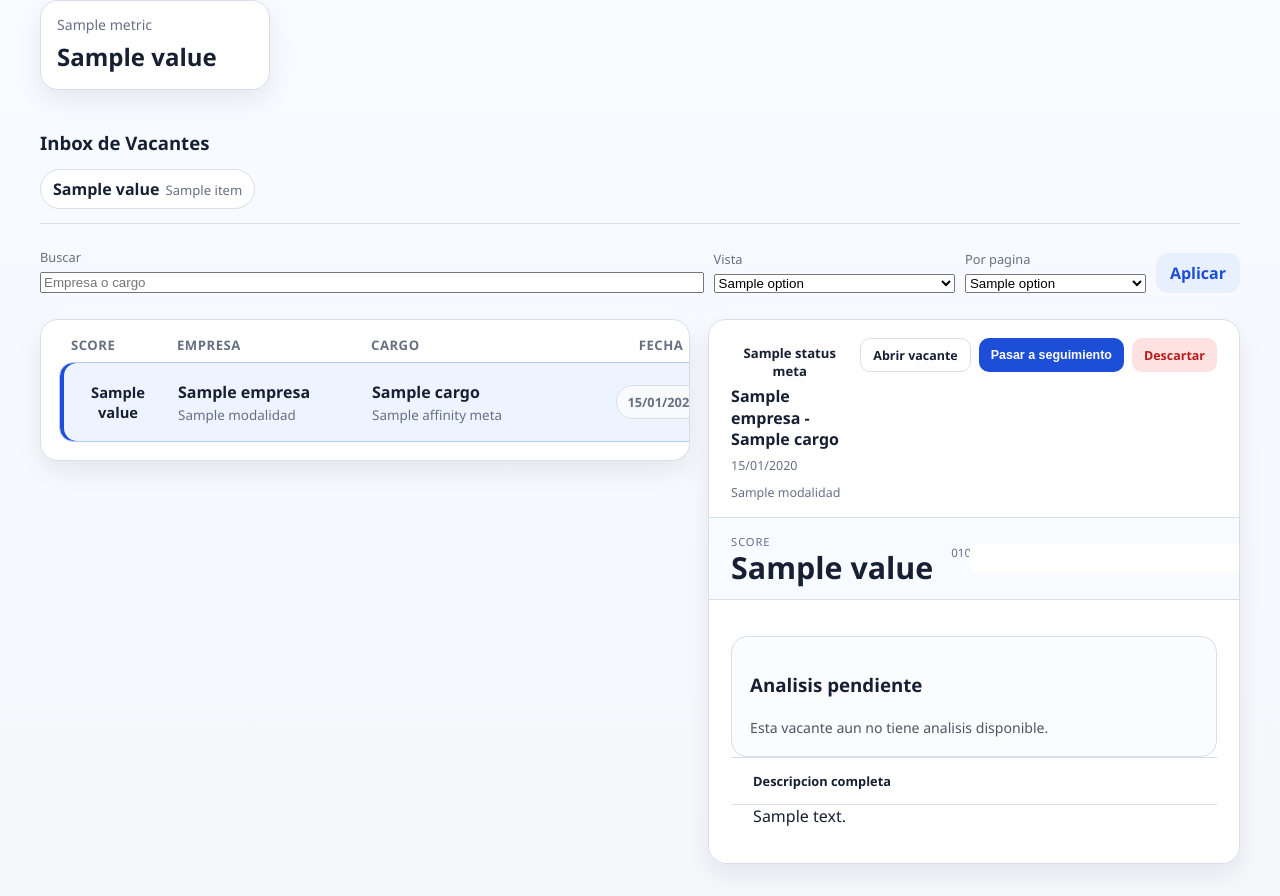
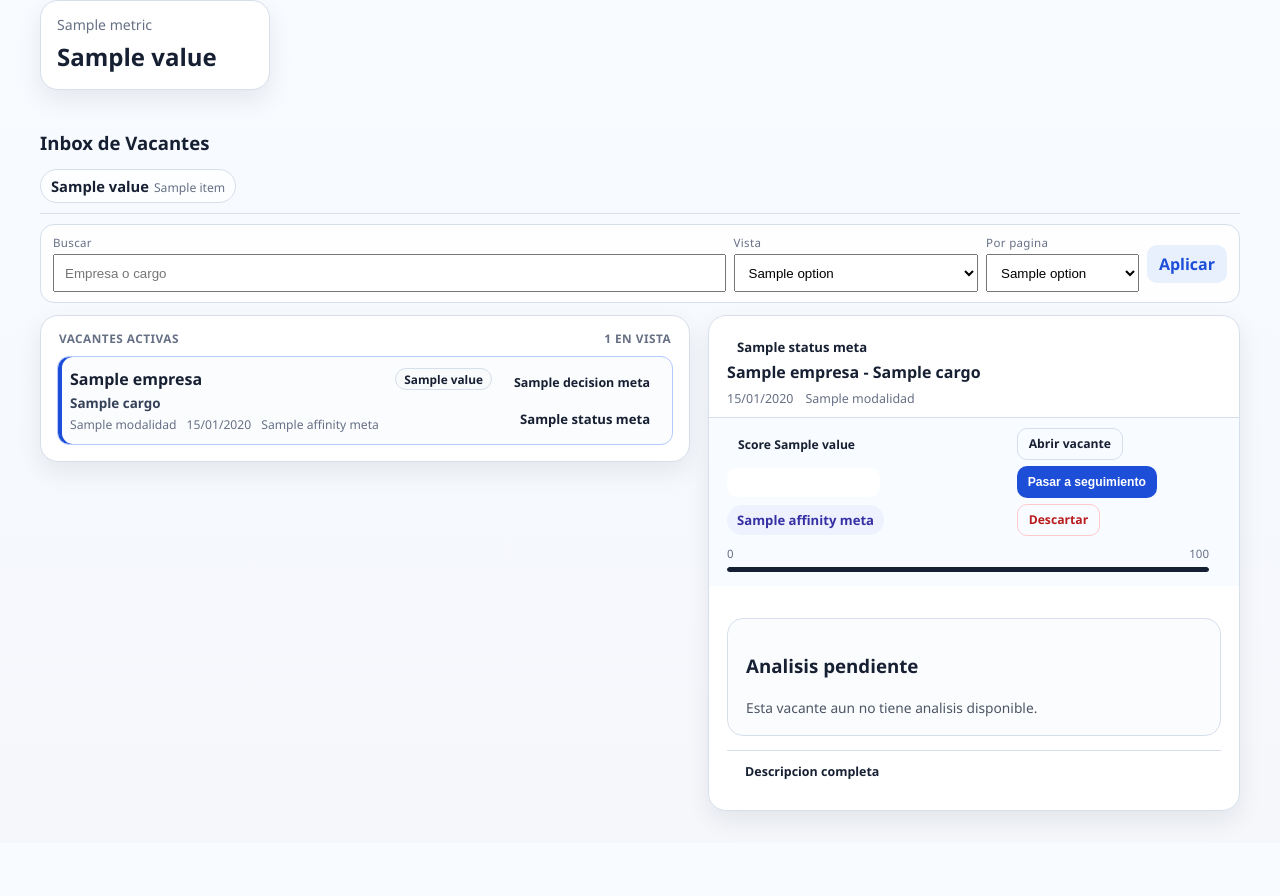
Before and after one commit to JoseMelNet/JobDeck, a FastAPI app: template app/interfaces/web/templates/vacancies/index.html in a window 1280 px wide. Shown: the part 83-979 px from the top of the page. After the commit the page ends 906 px from the top, so only its background shows below. Run offline with FastAPI, Linux system fonts and the light colour scheme; the template is opened without the code that fills it: most values are stand-ins (such as "Sample title", 1, 10 or a date in 2020).

Commit message:
Refine Opportunity Workspace inbox UI

```diff
--- a/app/interfaces/web/static/css/app.css
+++ b/app/interfaces/web/static/css/app.css
@@ -806,8 +806,63 @@
 /* Layer 7: Vacancies feature */
 .workspace-toolbar {
     display: grid;
-    gap: 14px;
-    margin-bottom: 14px;
+    gap: 10px;
+    margin-bottom: 12px;
+}
+
+.workspace-toolbar .context-strip {
+    gap: 8px;
+    padding: 0 0 10px;
+    margin-bottom: 0;
+}
+
+.workspace-toolbar .context-item {
+    gap: 5px;
+    padding: 6px 10px;
+    background: rgba(255, 255, 255, 0.82);
+}
+
+.workspace-toolbar .context-value {
+    font-size: 0.92rem;
+}
+
+.workspace-toolbar .context-label {
+    font-size: 0.76rem;
+}
+
+.workspace-toolbar .filter-panel {
+    margin-bottom: 0;
+}
+
+.workspace-toolbar .filter-form-compact {
+    grid-template-columns: minmax(0, 2.2fr) minmax(150px, 0.8fr) minmax(102px, 0.5fr) auto;
+    gap: 8px;
+    align-items: center;
+    padding: 10px 12px;
+    border: 1px solid var(--border);
+    border-radius: 14px;
+    background: rgba(255, 255, 255, 0.85);
+}
+
+.workspace-toolbar .filter-form label {
+    gap: 4px;
+}
+
+.workspace-toolbar .filter-form label span {
+    font-size: 0.72rem;
+    letter-spacing: 0.03em;
+}
+
+.workspace-toolbar .filter-form input,
+.workspace-toolbar .filter-form select {
+    min-height: 38px;
+    padding: 8px 10px;
+}
+
+.workspace-toolbar .filter-submit {
+    min-height: 38px;
+    padding: 0 12px;
+    border-radius: 10px;
 }
 
 .inbox-workspace {
@@ -828,11 +883,109 @@
 }
 
 .inbox-list-panel {
-    padding: 16px 18px 18px;
+    padding: 14px 16px 16px;
 }
 
 .opportunity-card {
     position: relative;
+}
+
+.opportunity-list {
+    gap: 6px;
+}
+
+.list-section-label {
+    display: flex;
+    justify-content: space-between;
+    align-items: center;
+    gap: 12px;
+    padding: 0 2px 4px;
+    color: var(--muted);
+    font-size: 0.74rem;
+    font-weight: 700;
+    letter-spacing: 0.04em;
+    text-transform: uppercase;
+}
+
+.opportunity-list .table-row-shell {
+    border-radius: 12px;
+    background: rgba(251, 252, 254, 0.92);
+}
+
+.opportunity-row {
+    display: grid;
+    grid-template-columns: minmax(0, 1fr) auto;
+    gap: 12px;
+    align-items: center;
+    padding: 10px 12px;
+}
+
+.opportunity-main {
+    display: grid;
+    gap: 4px;
+    min-width: 0;
+}
+
+.opportunity-topline {
+    display: flex;
+    align-items: center;
+    justify-content: space-between;
+    gap: 10px;
+    min-width: 0;
+}
+
+.opportunity-role-line {
+    min-width: 0;
+}
+
+.opportunity-role {
+    font-size: 0.84rem;
+    font-weight: 600;
+    line-height: 1.35;
+    color: #354158;
+    white-space: nowrap;
+    overflow: hidden;
+    text-overflow: ellipsis;
+}
+
+.opportunity-meta-line {
+    display: flex;
+    align-items: center;
+    flex-wrap: wrap;
+    gap: 4px 10px;
+    min-width: 0;
+}
+
+.opportunity-meta-line .secondary-cell {
+    margin-top: 0;
+    font-size: 0.76rem;
+}
+
+.opportunity-score {
+    display: inline-flex;
+    align-items: center;
+    justify-content: center;
+    min-width: 32px;
+    min-height: 22px;
+    padding: 0 8px;
+    border-radius: 999px;
+    background: #f8fafc;
+    border: 1px solid var(--border);
+    font-size: 0.74rem;
+    font-weight: 700;
+    flex-shrink: 0;
+}
+
+.opportunity-signals {
+    display: grid;
+    justify-items: end;
+    gap: 6px;
+    min-width: 0;
+}
+
+.opportunity-decision {
+    font-size: 0.78rem;
+    padding: 6px 9px;
 }
 
 .inline-detail-row {
@@ -875,11 +1028,7 @@
 }
 
 .vacancy-card-header {
-    display: flex;
-    justify-content: space-between;
-    align-items: start;
-    gap: 12px;
-    padding: 18px 22px 16px;
+    padding: 16px 18px 10px;
 }
 
 .vacancy-card-copy {
@@ -920,64 +1069,96 @@
     display: flex;
     flex-wrap: wrap;
     align-items: center;
-    gap: 10px 14px;
+    gap: 8px 12px;
     font-size: 0.78rem;
     color: var(--muted);
 }
 
 .vacancy-card-actions {
     display: flex;
+    gap: 6px;
+    align-items: center;
+    flex-wrap: wrap;
+}
+
+.vacancy-card-actions form {
+    margin: 0;
+}
+
+.vacancy-action-button {
+    min-height: 32px;
+    padding: 0 11px;
+    border-radius: 10px;
+    font-size: 0.76rem;
+    box-shadow: none;
+}
+
+.vacancy-card-actions .secondary-link {
+    background: transparent;
+}
+
+.vacancy-card-actions .danger-action {
+    background: transparent;
+    border: 1px solid #fecaca;
+    color: #b91c1c;
+}
+
+.vacancy-card-actions .danger-action:hover {
+    background: #fff5f5;
+}
+
+.vacancy-score-strip {
+    display: flex;
+    align-items: center;
+    justify-content: space-between;
+    gap: 12px;
+    padding: 10px 18px;
+    background: #f8fbff;
+    border-top: 1px solid var(--border);
+}
+
+.vacancy-score-snapshot {
+    display: flex;
+    align-items: center;
+    flex-wrap: wrap;
     gap: 8px;
-    align-items: center;
-    flex-shrink: 0;
+    min-width: 0;
+}
+
+.opportunity-score-pill {
+    min-width: auto;
+    padding: 6px 10px;
+    font-size: 0.76rem;
+}
+
+.vacancy-score-inline {
+    display: grid;
+    grid-template-columns: minmax(0, 1fr) auto;
+    gap: 12px;
+    align-items: center;
+    padding: 0 18px 14px;
+    background: #f8fbff;
+}
+
+.vacancy-inline-facts {
+    display: flex;
     flex-wrap: wrap;
     justify-content: flex-end;
-}
-
-.vacancy-card-actions form {
-    margin: 0;
-}
-
-.vacancy-action-button {
-    min-height: 34px;
-    padding: 0 12px;
-    border-radius: 10px;
-    font-size: 0.78rem;
-    box-shadow: none;
-}
-
-.vacancy-close-button {
+    gap: 6px;
+    min-width: 0;
+}
+
+.vacancy-inline-facts span {
     display: inline-flex;
     align-items: center;
-    justify-content: center;
-    width: 32px;
-    height: 32px;
-    border-radius: 10px;
-    border: 1px solid var(--border);
-    color: var(--muted);
-    text-decoration: none;
-    background: transparent;
-    font-size: 1rem;
-    line-height: 1;
-}
-
-.vacancy-close-button:hover {
-    background: #fee2e2;
-    border-color: #fecaca;
-    color: #b91c1c;
-}
-
-.vacancy-card-divider {
-    height: 1px;
-    background: var(--border);
-}
-
-.vacancy-score-strip {
-    display: flex;
-    align-items: center;
-    gap: 18px;
-    padding: 16px 22px;
-    background: #f8fbff;
+    min-height: 24px;
+    padding: 0 9px;
+    border-radius: 999px;
+    background: #fff;
+    border: 1px solid var(--border);
+    color: var(--muted);
+    font-size: 0.72rem;
+    font-weight: 700;
 }
 
 .vacancy-score-value {
@@ -1036,7 +1217,7 @@
 }
 
 .vacancy-score-gauge {
-    height: 6px;
+    height: 5px;
     background: #dbe3f0;
     border-radius: 999px;
     overflow: hidden;
@@ -1054,7 +1235,7 @@
     justify-content: center;
     padding: 6px 10px;
     border-radius: 10px;
-    font-size: 0.78rem;
+    font-size: 0.76rem;
     font-weight: 700;
     background: currentColor;
     color: #fff;
@@ -1082,14 +1263,16 @@
 }
 
 .vacancy-card-body {
-    padding: 18px 22px;
+    display: grid;
+    gap: 12px;
+    padding: 14px 18px 18px;
 }
 
 .vacancy-skills {
     display: flex;
     gap: 6px;
     flex-wrap: wrap;
-    margin-bottom: 12px;
+    margin-bottom: 0;
 }
 
 .vacancy-skill {
@@ -1107,35 +1290,73 @@
 
 .vacancy-analysis-text {
     margin: 0;
-    font-size: 0.88rem;
-    line-height: 1.7;
+    font-size: 0.86rem;
+    line-height: 1.6;
     color: #4b5563;
 }
 
-.analysis-meta-grid {
+.analysis-detail-grid {
+    display: grid;
     grid-template-columns: repeat(2, minmax(0, 1fr));
-}
-
-.analysis-detail-grid {
+    gap: 14px;
+}
+
+.analysis-priority-grid {
     display: grid;
     grid-template-columns: repeat(2, minmax(0, 1fr));
-    gap: 12px;
+    gap: 10px;
+}
+
+.analysis-note {
+    padding: 12px 14px;
+    border-radius: 12px;
+    background: #fbfcfe;
+    border: 1px solid var(--border);
+}
+
+.analysis-note-positive {
+    border-left: 3px solid #86efac;
+}
+
+.analysis-note-caution {
+    border-left: 3px solid #fca5a5;
+}
+
+.analysis-summary-compact {
+    margin-top: 0;
+    padding: 0;
+    border: 0;
+    background: transparent;
+}
+
+.analysis-summary-compact h3 {
+    margin: 0 0 6px;
+    font-size: 0.78rem;
+    text-transform: uppercase;
+    letter-spacing: 0.05em;
+    color: var(--muted);
+}
+
+.analysis-block {
+    padding-top: 10px;
+    border-top: 1px solid var(--border);
 }
 
 .detail-list {
-    margin: 10px 0 0;
+    margin: 8px 0 0;
     padding-left: 18px;
     display: grid;
-    gap: 8px;
+    gap: 6px;
     color: #4b5563;
+    font-size: 0.83rem;
 }
 
 .detail-list li {
-    line-height: 1.55;
+    line-height: 1.45;
 }
 
 .vacancy-description {
-    margin-top: 0;
+    margin-top: 2px;
     border: 0;
     border-top: 1px solid var(--border);
     border-radius: 0;
@@ -1143,13 +1364,13 @@
 }
 
 .vacancy-description > summary {
-    padding: 14px 22px;
+    padding: 12px 18px;
     background: transparent;
-    font-size: 0.8rem;
+    font-size: 0.78rem;
 }
 
 .vacancy-description > .vacancy-description-body {
-    padding: 0 22px 18px;
+    padding: 0 18px 16px;
 }
 
 .vacancy-description > .vacancy-description-body p {
--- a/app/interfaces/web/templates/vacancies/_detail.html
+++ b/app/interfaces/web/templates/vacancies/_detail.html
@@ -23,6 +23,21 @@
                     {% endif %}
                 </div>
             </div>
+        </div>
+
+        <div class="vacancy-score-strip">
+            <div class="vacancy-score-snapshot">
+                <span class="analysis-pill opportunity-score-pill tone-{{ selected_vacancy.score_meta.tone }}">
+                    Score {{ selected_vacancy.score_meta.value if selected_vacancy.score_meta.value is not none else "-" }}
+                </span>
+                <span class="vacancy-verdict tone-{{ selected_vacancy.decision_meta.tone }}">
+                    {{ selected_vacancy.decision_meta.label }}
+                </span>
+                <span class="soft-badge">{{ selected_vacancy.affinity_meta.label }}</span>
+                {% if analysis and analysis.encaje_estrategico %}
+                    <span class="soft-badge">{{ analysis.encaje_estrategico }}</span>
+                {% endif %}
+            </div>
             <div class="vacancy-card-actions">
                 {% if selected_vacancy.link %}
                     <a href="{{ selected_vacancy.link }}" target="_blank" rel="noreferrer" class="secondary-link vacancy-action-button">Abrir vacante</a>
@@ -44,15 +59,7 @@
             </div>
         </div>
 
-        <div class="vacancy-card-divider"></div>
-
-        <div class="vacancy-score-strip">
-            <div class="vacancy-score-value">
-                <div class="vacancy-score-label">Score</div>
-                <div class="vacancy-score-number tone-{{ selected_vacancy.score_meta.tone }}">
-                    {{ selected_vacancy.score_meta.value if selected_vacancy.score_meta.value is not none else "-" }}
-                </div>
-            </div>
+        <div class="vacancy-score-inline">
             <div class="vacancy-score-gauge-block">
                 <div class="vacancy-score-scale">
                     <span>0</span>
@@ -65,61 +72,25 @@
                     ></div>
                 </div>
             </div>
-            <div class="vacancy-verdict tone-{{ selected_vacancy.decision_meta.tone }}">
-                {{ selected_vacancy.decision_meta.label }} · {{ selected_vacancy.affinity_meta.label }}
-            </div>
+            {% if analysis and (analysis.seniority_inferido or analysis.aspiracion_salarial_sugerida) %}
+                <div class="vacancy-inline-facts">
+                    {% if analysis.seniority_inferido %}
+                        <span>{{ analysis.seniority_inferido }}</span>
+                    {% endif %}
+                    {% if analysis.aspiracion_salarial_sugerida %}
+                        <span>{{ analysis.aspiracion_salarial_sugerida }}</span>
+                    {% endif %}
+                </div>
+            {% endif %}
         </div>
 
-        <div class="vacancy-card-divider"></div>
-
         <div class="vacancy-card-body">
-            {% if analysis and analysis.resumen_analisis %}
-                <section class="analysis-summary">
-                    <h3>Resumen ejecutivo</h3>
-                    <p class="vacancy-analysis-text">{{ analysis.resumen_analisis }}</p>
-                </section>
-            {% elif analysis and analysis.justificacion_decision %}
-                <section class="analysis-summary">
-                    <h3>Resumen ejecutivo</h3>
-                    <p class="vacancy-analysis-text">{{ analysis.justificacion_decision }}</p>
-                </section>
-            {% endif %}
-
-            {% if analysis and analysis.skills_match %}
-                <div class="vacancy-skills">
-                    {% for skill in analysis.skills_match[:8] %}
-                        <span class="vacancy-skill">{{ skill }}</span>
-                    {% endfor %}
-                </div>
-            {% endif %}
-
             {% if analysis %}
-                <div class="detail-grid analysis-meta-grid">
-                    {% if analysis.encaje_estrategico %}
-                        <article class="detail-card">
-                            <div class="detail-label">Encaje estrategico</div>
-                            <div class="detail-value">{{ analysis.encaje_estrategico }}</div>
-                        </article>
-                    {% endif %}
-                    {% if analysis.seniority_inferido %}
-                        <article class="detail-card">
-                            <div class="detail-label">Seniority</div>
-                            <div class="detail-value">{{ analysis.seniority_inferido }}</div>
-                        </article>
-                    {% endif %}
-                    {% if analysis.aspiracion_salarial_sugerida %}
-                        <article class="detail-card">
-                            <div class="detail-label">Aspiracion sugerida</div>
-                            <div class="detail-value">{{ analysis.aspiracion_salarial_sugerida }}</div>
-                        </article>
-                    {% endif %}
-                </div>
-
-                {% if analysis.fortalezas_principales or analysis.riesgos_principales or analysis.skills_gap or analysis.ajustes_cv_recomendados %}
-                    <div class="analysis-detail-grid">
+                {% if analysis.fortalezas_principales or analysis.riesgos_principales %}
+                    <section class="analysis-priority-grid">
                         {% if analysis.fortalezas_principales %}
-                            <article class="detail-card">
-                                <div class="detail-label">Fortalezas principales</div>
+                            <article class="analysis-note analysis-note-positive">
+                                <div class="detail-label">Por que si</div>
                                 <ul class="detail-list">
                                     {% for item in analysis.fortalezas_principales[:4] %}
                                         <li>{{ item }}</li>
--- a/app/interfaces/web/templates/vacancies/_list.html
+++ b/app/interfaces/web/templates/vacancies/_list.html
@@ -1,12 +1,8 @@
 {% if vacancies %}
-    <div class="simple-table">
-        <div class="table-head">
-            <div>Score</div>
-            <div>Empresa</div>
-            <div>Cargo</div>
-            <div>Fecha</div>
-            <div>Decisión</div>
-            <div>Estado</div>
+    <div class="simple-table opportunity-list">
+        <div class="list-section-label">
+            <span>Vacantes activas</span>
+            <span>{{ pagination.total_items }} en vista</span>
         </div>
         {% for item in vacancies %}
             <div
@@ -14,41 +10,43 @@
                 {% if selected_vacancy and selected_vacancy.id == item.id %}data-selected-row="true"{% endif %}
             >
                 <a
-                    class="table-row row-link"
+                    class="row-link opportunity-row"
                     href="/app/vacancies?selected={{ item.id }}&q={{ query }}&view={{ current_view }}&page={{ pagination.page }}&page_size={{ pagination.page_size }}"
                     hx-get="/app/vacancies?selected={{ item.id }}&q={{ query }}&view={{ current_view }}&page={{ pagination.page }}&page_size={{ pagination.page_size }}"
                     hx-target="#vacancies-shell"
                     hx-swap="outerHTML"
                     hx-push-url="true"
                 >
-                    <div class="score-cell">
+                    <div class="opportunity-main">
+                        <div class="opportunity-topline">
+                            <div class="primary-cell truncate-cell" title="{{ item.empresa }}">{{ item.empresa }}</div>
+                            <span class="opportunity-score tone-{{ item.score_meta.tone }}">
                                 {% if item.score_meta.value is not none %}
-                            <span class="analysis-pill analysis-pill-score tone-{{ item.score_meta.tone }}">{{ item.score_meta.value }}</span>
+                                    {{ item.score_meta.value }}
                                 {% else %}
-                            <span class="analysis-pill tone-gray">-</span>
+                                    -
                                 {% endif %}
+                            </span>
                         </div>
-                    <div class="company-cell">
-                        <div class="primary-cell truncate-cell" title="{{ item.empresa }}">{{ item.empresa }}</div>
-                        <div class="secondary-cell truncate-cell" title="{{ item.modalidad }}">{{ item.modalidad }}</div>
+                        <div class="opportunity-role-line">
+                            <div class="opportunity-role" title="{{ item.cargo }}">{{ item.cargo }}</div>
                         </div>
-                    <div class="role-cell">
-                        <div class="primary-cell truncate-cell" title="{{ item.cargo }}">{{ item.cargo }}</div>
-                        <div class="secondary-cell truncate-cell" title="{{ item.affinity_meta.label if item.score_meta.value is not none else 'Pendiente de analisis' }}">
+                        <div class="opportunity-meta-line">
+                            <span class="secondary-cell truncate-cell" title="{{ item.modalidad }}">{{ item.modalidad }}</span>
+                            <span class="secondary-cell">{{ item.fecha_registro.strftime("%d/%m/%Y") if item.fecha_registro else "-" }}</span>
+                            <span class="secondary-cell" title="{{ item.affinity_meta.label if item.score_meta.value is not none else 'Pendiente de analisis' }}">
                                 {% if item.score_meta.value is not none %}
                                     {{ item.affinity_meta.label }}
                                 {% else %}
                                     Pendiente de analisis
                                 {% endif %}
+                            </span>
                         </div>
                     </div>
-                    <div class="date-cell">
-                        <span class="date-chip">{{ item.fecha_registro.strftime("%d/%m/%Y") if item.fecha_registro else "-" }}</span>
+                    <div class="opportunity-signals">
+                        <span class="analysis-pill opportunity-decision tone-{{ item.decision_meta.tone }}">{{ item.decision_meta.label }}</span>
+                        <span class="status-badge status-{{ item.status_meta.tone }}">{{ item.status_meta.label }}</span>
                     </div>
-                    <div class="decision-cell">
-                        <span class="analysis-pill tone-{{ item.decision_meta.tone }}">{{ item.decision_meta.label }}</span>
-                    </div>
-                    <div class="status-cell"><span class="status-badge status-{{ item.status_meta.tone }}">{{ item.status_meta.label }}</span></div>
                 </a>
             </div>
         {% endfor %}
```
Also changed, not shown: other parts of app/interfaces/web/templates/vacancies/_detail.html (+32 -7 lines). Lines whose indentation alone changed are shown as unchanged.
